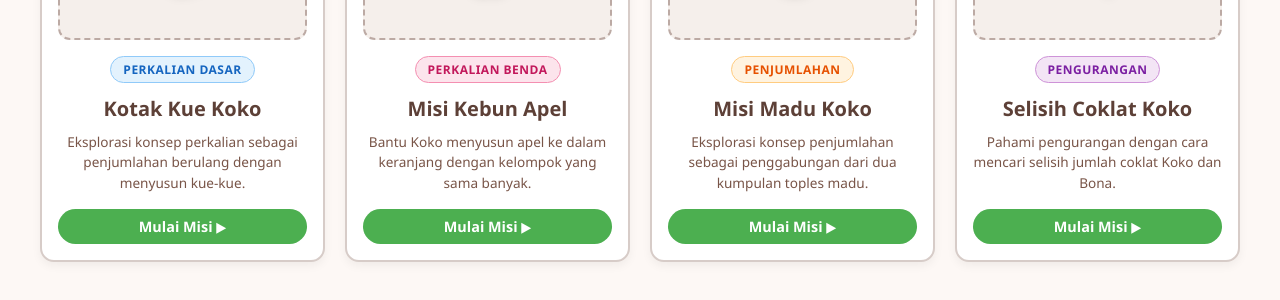
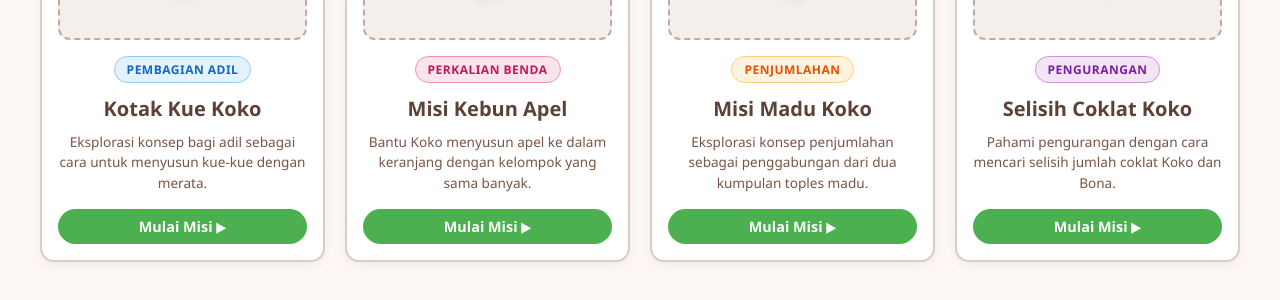
Before and after one commit to apusta1/koko, a plain HTML site: page index.html in a window 1280 px wide. Shown: the part 280-580 px from the top of the page. Drawn offline with Linux system fonts and the light colour scheme.

Commit message:
Update topic badge and description in index.html

```diff
--- a/index.html
+++ b/index.html
@@ -194,9 +194,9 @@
             <div class="ph">
                 <b>🍪</b>
             </div>
-            <span class="topic-badge" style="background:#e3f2fd; color:#1565c0; border-color:#90caf9;">Perkalian Dasar</span>
+            <span class="topic-badge" style="background:#e3f2fd; color:#1565c0; border-color:#90caf9;">Pembagian Adil</span>
             <h2>Kotak Kue Koko</h2>
-            <p>Eksplorasi konsep perkalian sebagai penjumlahan berulang dengan menyusun kue-kue.</p>
+            <p>Eksplorasi konsep bagi adil sebagai cara untuk menyusun kue-kue dengan merata.</p>
             <div class="btn-start">Mulai Misi ▶</div>
         </div>
     </a>
```
